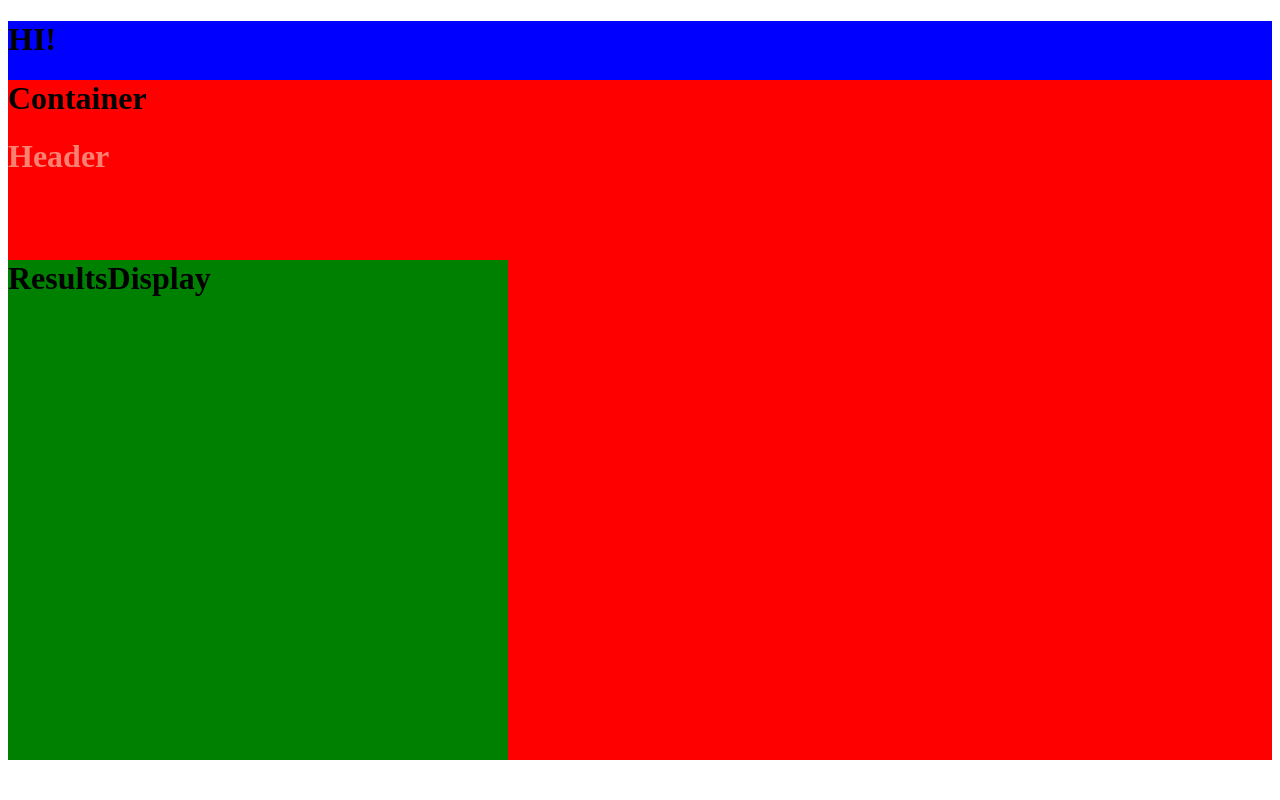
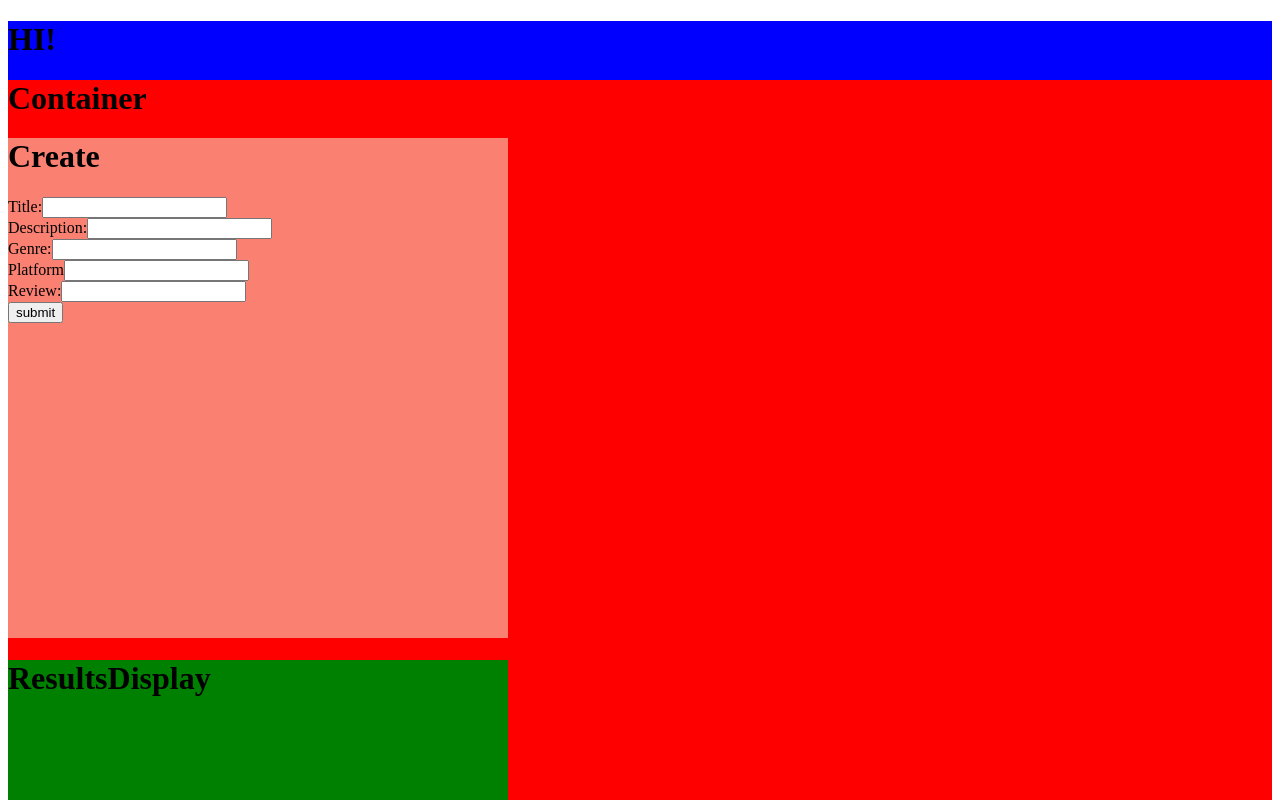
Before and after one commit to harlanevans/goodgame, a React app: page /dashboard in a window 1280 px wide. Shown: the top 800 px of the page. Built offline with nearby package versions, Linux system fonts and the light colour scheme; no server answers; the HTML template or start-up script is replaced by a standard one.

Commit message:
Almost done with Create functionality

```diff
--- a/client/components/login/Dashboard.jsx
+++ b/client/components/login/Dashboard.jsx
@@ -1,13 +1,10 @@
+/* eslint-disable max-classes-per-file */
 import React from 'react';
+
 class Dashboard extends React.Component {
   constructor(props) {
     super(props);
     this.state = {
-      title: '',
-      desc: '',
-      genre: '',
-      platform: '',
-      review: '',
       result: [],
     };
   }
@@ -16,10 +13,10 @@ class Dashboard extends React.Component {
     fetch('/games')
       .then((res) => res.json())
       .then((data) => {
-        console.log(data)
-        this.setState({result: data});
+        console.log(data);
+        this.setState({ result: data });
       })
-      .catch(err => console.log(err));
+      .catch((err) => console.log(err));
   }
 
   render() {
@@ -32,7 +29,9 @@ class Dashboard extends React.Component {
     return (
       <div style={dashboardStyle}>
         <h1>HI!</h1>
-        <Container />
+        <Container
+          result={this.state.result}
+        />
       </div>
     );
   }
@@ -40,6 +39,7 @@ class Dashboard extends React.Component {
 
 const Container = (props) => {
   const containerStyle = {
+    // display: 'flex',
     height: '100%',
     width: '100%',
     background: 'red',
@@ -47,44 +47,112 @@ const Container = (props) => {
   return (
     <div style={containerStyle}>
       <h1>Container</h1>
-      <Header />
-      <ResultsDisplay />
-    </div>
-    // later render Header and ResultsDisplay
-  );
-};
-
-const Header = (props) => {
-  const headerStyle = {
-    height: '100px',
-    width: '500px',
-    color: 'salmon',
-  };
-
-  return(
-    <div style={headerStyle}>
-      <h1>Header</h1>
+      <Create />
+      <ResultsDisplay result={props.result} />
     </div>
   );
 };
 
+const createStyle = {
+  height: '500px',
+  width: '500px',
+  background: 'salmon',
+};
+class Create extends React.Component {
+  constructor(props) {
+    super(props);
+    this.state = {
+      title: '',
+      description: '',
+      genre: '',
+      platform: '',
+      review: '',
+    };
+  }
+
+  handleChange(e) {
+    this.setState({
+      [e.target.name]: e.target.value,
+    });
+  }
+
+  handleSubmit(e) {
+    fetch('/games', {
+      method: 'POST',
+      body: JSON.stringify(this.state),
+      headers: {
+        "Content-Type": "application/JSON"
+      }
+    })
+      .then(res => res.json())
+      .then(data => {
+        console.log(data);
+      })
+  }
+
+  render() {
+    return (
+      <div style={createStyle}>
+        <h1>Create</h1>
+        <form>
+          <label>
+            Title:
+          </label>
+          <input type="text" name="title" value={this.state.title} onChange={(e) => this.handleChange(e)} required />
+          <br />
+          <label>
+            Description:
+          </label>
+          <input type="text" name="description" value={this.state.description} onChange={(e) => this.handleChange(e)} required />
+          <br />
+          <label>
+            Genre:
+          </label>
+          <input type="text" name="genre" value={this.state.genre} onChange={(e) => this.handleChange(e)} required />
+          <br />
+          <label>
+            Platform
+          </label>
+          <input type="text" name="platform" value={this.state.platform} onChange={(e) => this.handleChange(e)} required />
+          <br />
+          <label>
+            Review:
+          </label>
+          <input type="text" name="review" value={this.state.review} onChange={(e) => this.handleChange(e)} required />
+          <br />
+          <input type="submit" value="submit" />
+        </form>
+      </div>
+    );
+  }
+}
+
 const ResultsDisplay = (props) => {
+  const resultToDisplay = [];
+  props.result.forEach((game) => {
+    resultToDisplay.push(<Result key={`game-id-${game._id}`} {...game} />);
+  });
   const resultsDisplayStyle = {
     width: '500px',
     height: '500px',
     background: 'green',
-  }
+  };
   return (
     <div style={resultsDisplayStyle}>
       <h1>ResultsDisplay</h1>
+      {resultToDisplay}
     </div>
   );
-}
+};
 
-// const result = (props) => {
-//   return (
-
-//   );
-// }
+const Result = (props) => (
+  <div>
+    <h2>{props.title}</h2>
+    <p>{props.description}</p>
+    <p>{props.genre}</p>
+    <p>{props.platform}</p>
+    <p>{props.review}</p>
+  </div>
+);
 
 export default Dashboard;
```
Also changed, not shown: 1 other file (tests, documents, lock files or other folders).
